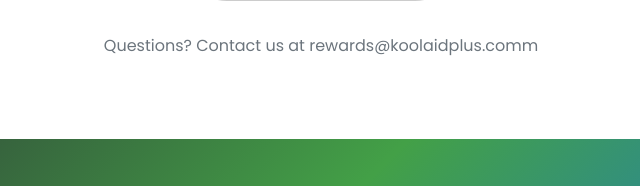
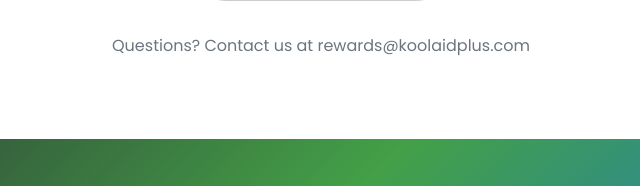
Before and after one commit to lcoronelr/Kool-Aid-Fit-Plus, a plain HTML site: page index.html in a window 1280 px wide. Shown: the part 6356-6542 px from the top of the page, 319-959 px from the left. Drawn offline with Linux system fonts and the light colour scheme.

Commit message:
this adds a small change

```diff
--- a/index.html
+++ b/index.html
@@ -1140,7 +1140,7 @@
 
                 <a href="#" class="cta-button">Sign Up Now!</a>
 
-                <p style="margin-top: 40px; color: #6c757d; font-size: 1em;">Questions? Contact us at rewards@koolaidplus.comm</p>
+                <p style="margin-top: 40px; color: #6c757d; font-size: 1em;">Questions? Contact us at rewards@koolaidplus.com</p>
             </div>
         </div>
     </section>
```
